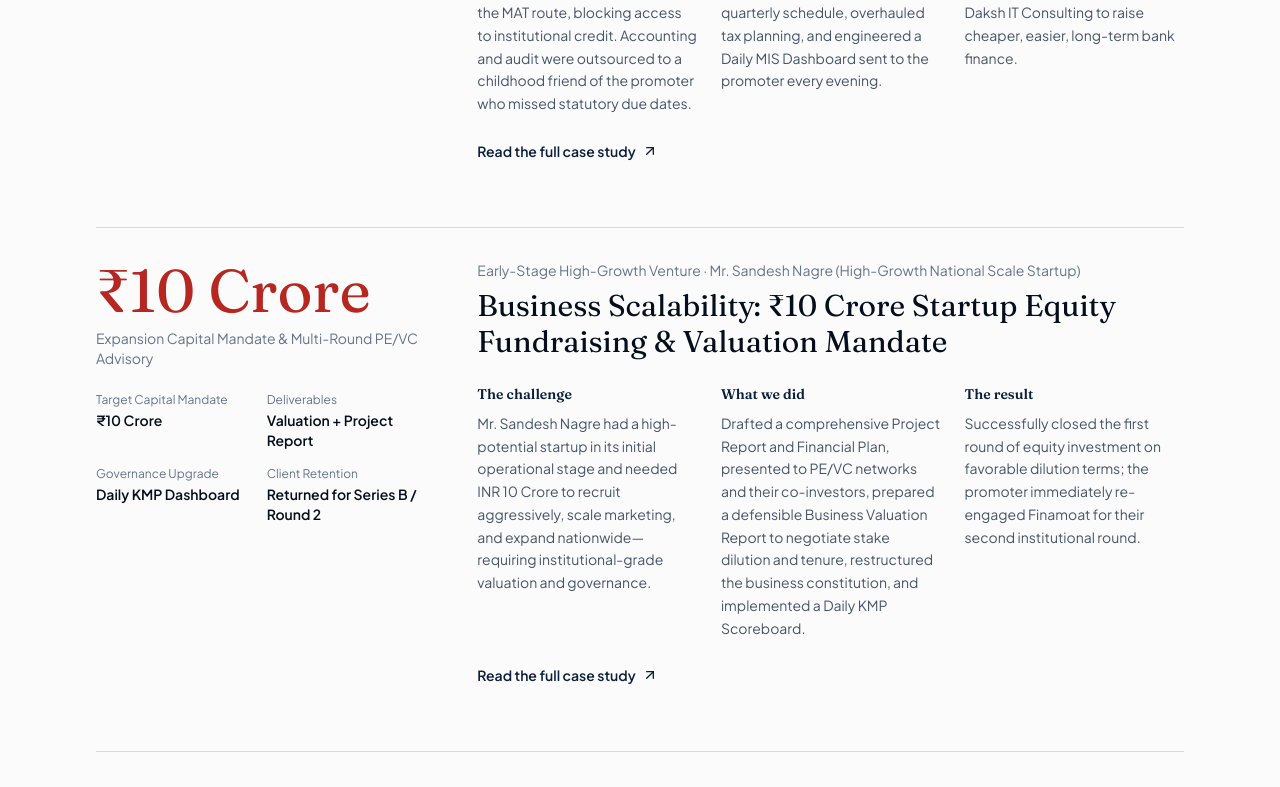
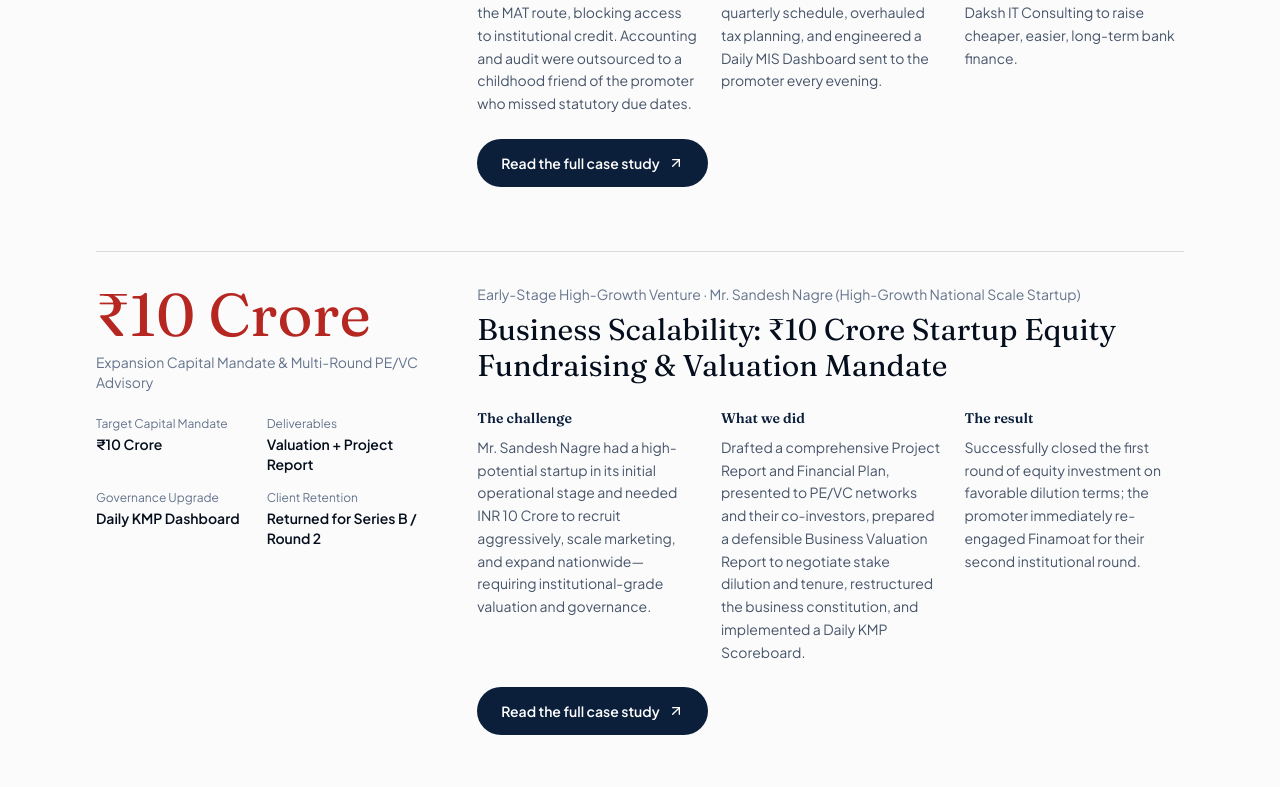
Before and after one commit to rishithakker7/finamoat, a React (Vite) app: page /insights in a window 1280 px wide. Shown: the part 1040-1827 px from the top of the page. Built offline with nearby package versions, Linux system fonts and the light colour scheme; the HTML template or start-up script is replaced by a standard one.

Commit message:
Upgrade text-arrow links to pill buttons across all pages

```diff
--- a/src/components/ui.jsx
+++ b/src/components/ui.jsx
@@ -100,12 +100,12 @@ export function PageHero({ title, children }) {
   );
 }
 
-export function More({ to, href, children }) {
-  const cls = 'group inline-flex items-center gap-1.5 text-sm font-semibold text-navy-900';
+export function More({ to, href, children, className = '' }) {
+  const cls = `${btnPrimary} ${className}`;
   const inner = (
     <>
-      <span className="u-link">{children}</span>
-      <ArrowUpRight className="h-4 w-4 transition-transform duration-200 ease-out-strong group-hover:-translate-y-0.5 group-hover:translate-x-0.5" />
+      <span>{children}</span>
+      <ArrowUpRight className="h-4 w-4 flex-shrink-0 transition-transform duration-200 ease-out-strong group-hover:-translate-y-0.5 group-hover:translate-x-0.5" />
     </>
   );
   return href ? (
--- a/src/pages/ArticleDetailPage.jsx
+++ b/src/pages/ArticleDetailPage.jsx
@@ -60,8 +60,8 @@ export default function ArticleDetailPage({ forcedSlug = null }) {
       <SEOHead title={`${article.title} — By CA Vikram Menda`} description={article.excerpt} canonicalPath={`/insights/${article.slug}`} type="article" articleData={article} />
 
       <header className={`${wrap} max-w-3xl pt-14 pb-10 sm:pt-20`}>
-        <Link to="/insights" className="rise inline-flex items-center gap-1.5 text-sm text-slate-500 transition-colors duration-150 hover:text-navy-900">
-          <ArrowLeft className="h-4 w-4" /> All insights
+        <Link to="/insights" className="rise inline-flex items-center gap-2 rounded-full border border-navy-900/20 bg-white px-4 py-2 text-xs font-semibold text-navy-900 transition-[background-color,border-color,transform] duration-200 ease-out-strong hover:border-navy-900 hover:-translate-y-0.5 active:scale-[0.97] active:duration-100">
+          <ArrowLeft className="h-3.5 w-3.5" /> All insights
         </Link>
         <p className="rise mt-8 text-sm text-slate-500" style={{ animationDelay: '60ms' }}>{article.date} · {article.readTime} · {article.author}</p>
         <h1 className="rise mt-3 font-serif text-4xl leading-[1.1] tracking-tight text-navy-950 sm:text-6xl" style={{ animationDelay: '120ms' }}>{article.title}</h1>
--- a/src/pages/CaseStudyDetailPage.jsx
+++ b/src/pages/CaseStudyDetailPage.jsx
@@ -18,8 +18,8 @@ export default function CaseStudyDetailPage({ forcedSlug = null }) {
 
       <section className="border-b border-navy-900/10">
         <div className={`${wrap} max-w-4xl pt-14 pb-14 sm:pt-20`}>
-          <Link to="/case-studies" className="rise inline-flex items-center gap-1.5 text-sm text-slate-500 transition-colors duration-150 hover:text-navy-900">
-            <ArrowLeft className="h-4 w-4" /> All case studies
+          <Link to="/case-studies" className="rise inline-flex items-center gap-2 rounded-full border border-navy-900/20 bg-white px-4 py-2 text-xs font-semibold text-navy-900 transition-[background-color,border-color,transform] duration-200 ease-out-strong hover:border-navy-900 hover:-translate-y-0.5 active:scale-[0.97] active:duration-100">
+            <ArrowLeft className="h-3.5 w-3.5" /> All case studies
           </Link>
           <p className="rise mt-8 text-sm text-slate-500" style={{ animationDelay: '60ms' }}>{cs.industry} · {cs.date}</p>
           <h1 className="rise mt-3 font-serif text-4xl leading-[1.1] text-navy-950 sm:text-5xl" style={{ animationDelay: '120ms' }}>{cs.title}</h1>
```
